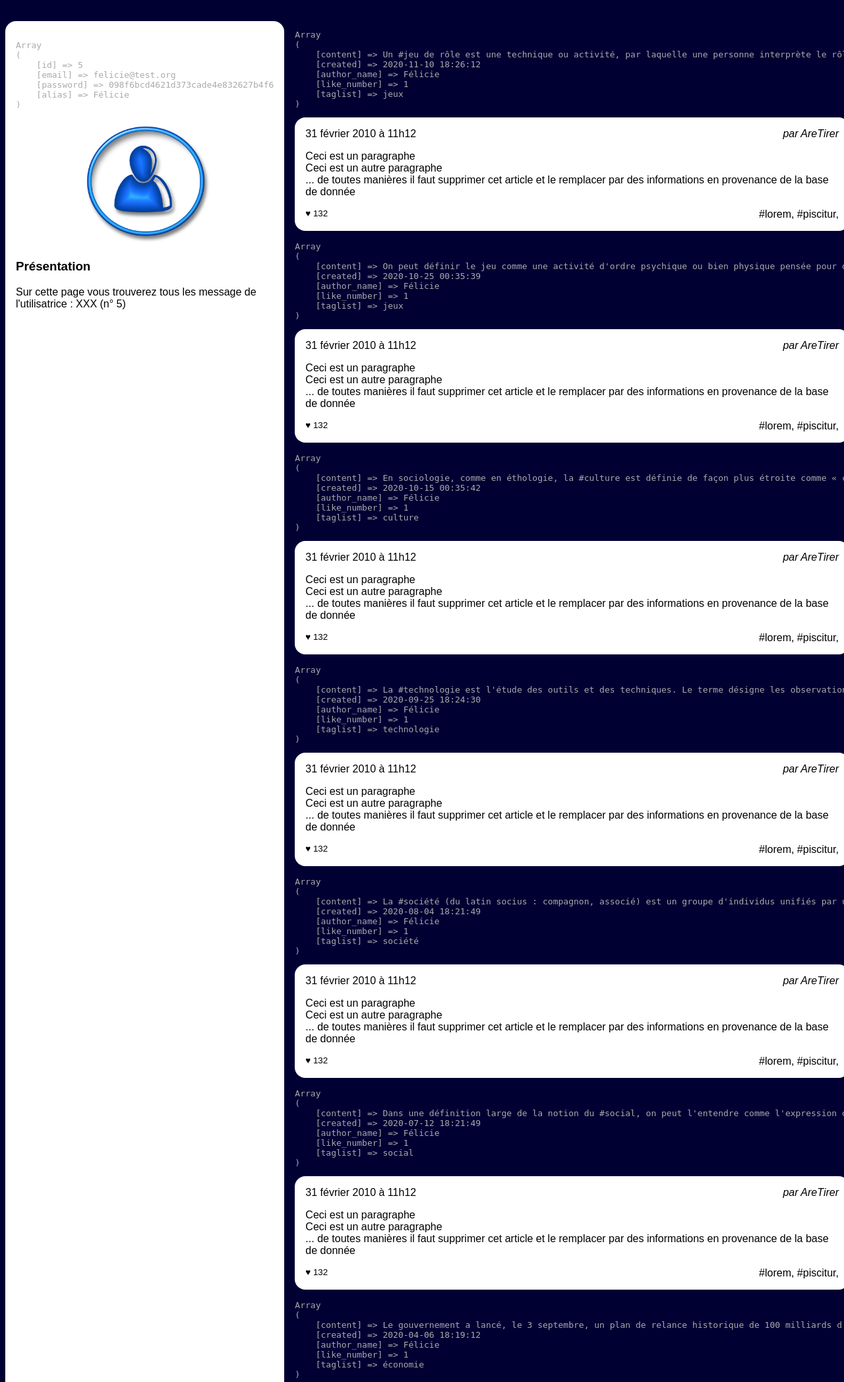
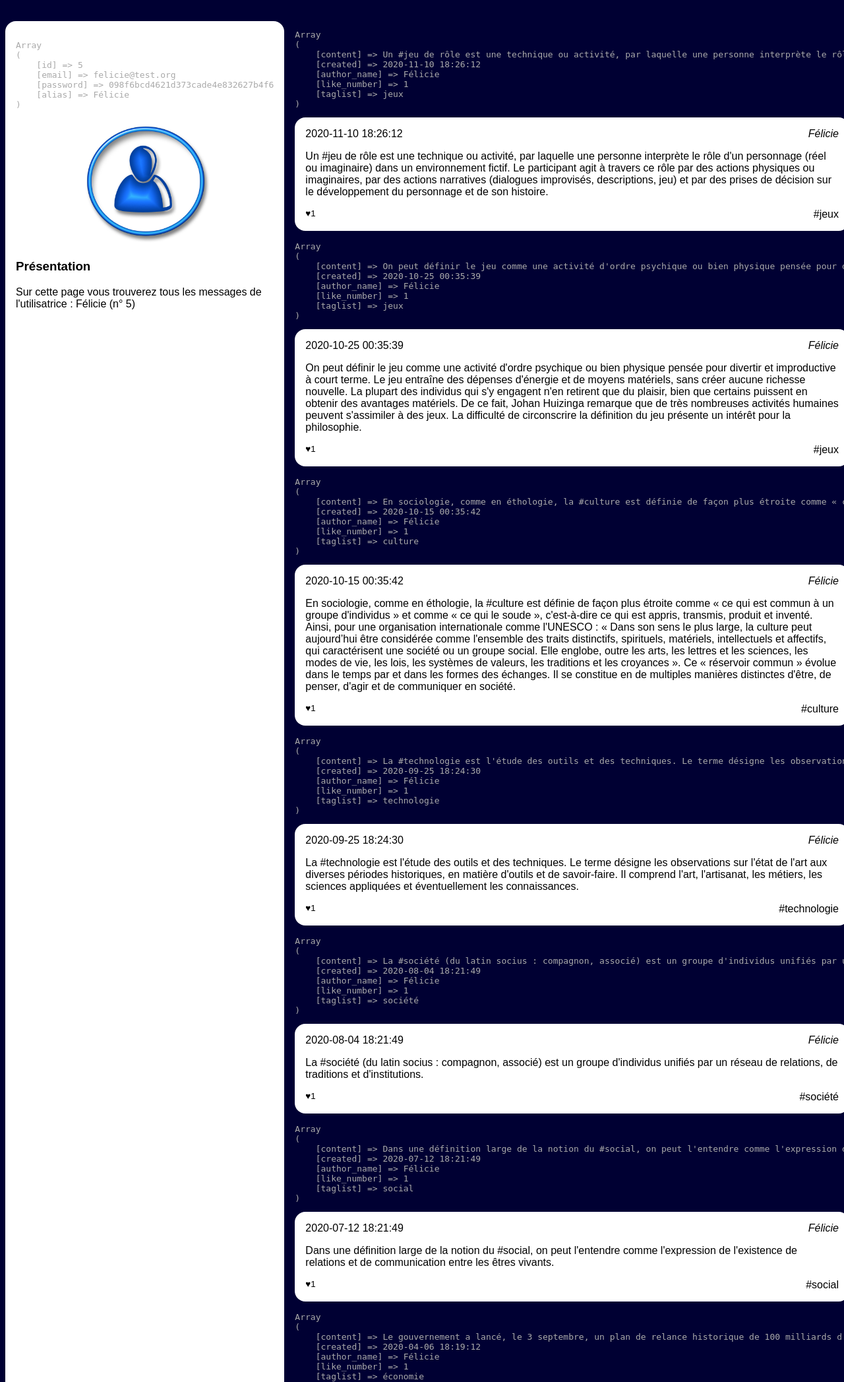
Before and after one commit to adatechschool/reseau-social-php-social_network_laura_sonia_mike, a PHP site: page /wall.php?user_id=5 in a window 1280 px wide. Shown: the part 92-2187 px from the top of the page at 66% size. Run offline with PHP 8.4, Linux system fonts and the light colour scheme; data comes from the database, SQL or seed files in the repository.

Commit message:
todo done wall.php and settings.php

```diff
--- a/Niveau1/Niveau1/wall.php
+++ b/Niveau1/Niveau1/wall.php
@@ -39,7 +39,7 @@
                 <img src="user.jpg" alt="Portrait de l'utilisatrice"/>
                 <section>
                     <h3>Présentation</h3>
-                    <p>Sur cette page vous trouverez tous les message de l'utilisatrice : XXX
+                    <p>Sur cette page vous trouverez tous les messages de l'utilisatrice : <?php echo $user['alias'] ?>
                         (n° <?php echo $userId ?>)
                     </p>
                 </section>
@@ -77,20 +77,15 @@
                     ?>
                     <article>
                         <h3>
-                            <time datetime='2020-02-01 11:12:13' >31 février 2010 à 11h12</time>
+                            <time datetime='2020-02-01 11:12:13' ><?php echo $post['created'] ?></time>
                         </h3>
-                        <address>par AreTirer</address>
+                        <address><?php echo $post['author_name'] ?></address>
                         <div>
-                            <p>Ceci est un paragraphe</p>
-                            <p>Ceci est un autre paragraphe</p>
-                            <p>... de toutes manières il faut supprimer cet
-                                article et le remplacer par des informations en
-                                provenance de la base de donnée</p>
+                            <p><?php echo $post['content'] ?></p>
                         </div>
                         <footer>
-                            <small>♥ 132</small>
-                            <a href="">#lorem</a>,
-                            <a href="">#piscitur</a>,
+                            <small>♥<?php echo $post['like_number'] ?></small>
+                            <a href="">#<?php echo $post['taglist'] ?></a>
                         </footer>
                     </article>
                 <?php } ?>
```
Also changed, not shown: Niveau1/Niveau1/settings.php (+6 -6 lines).
